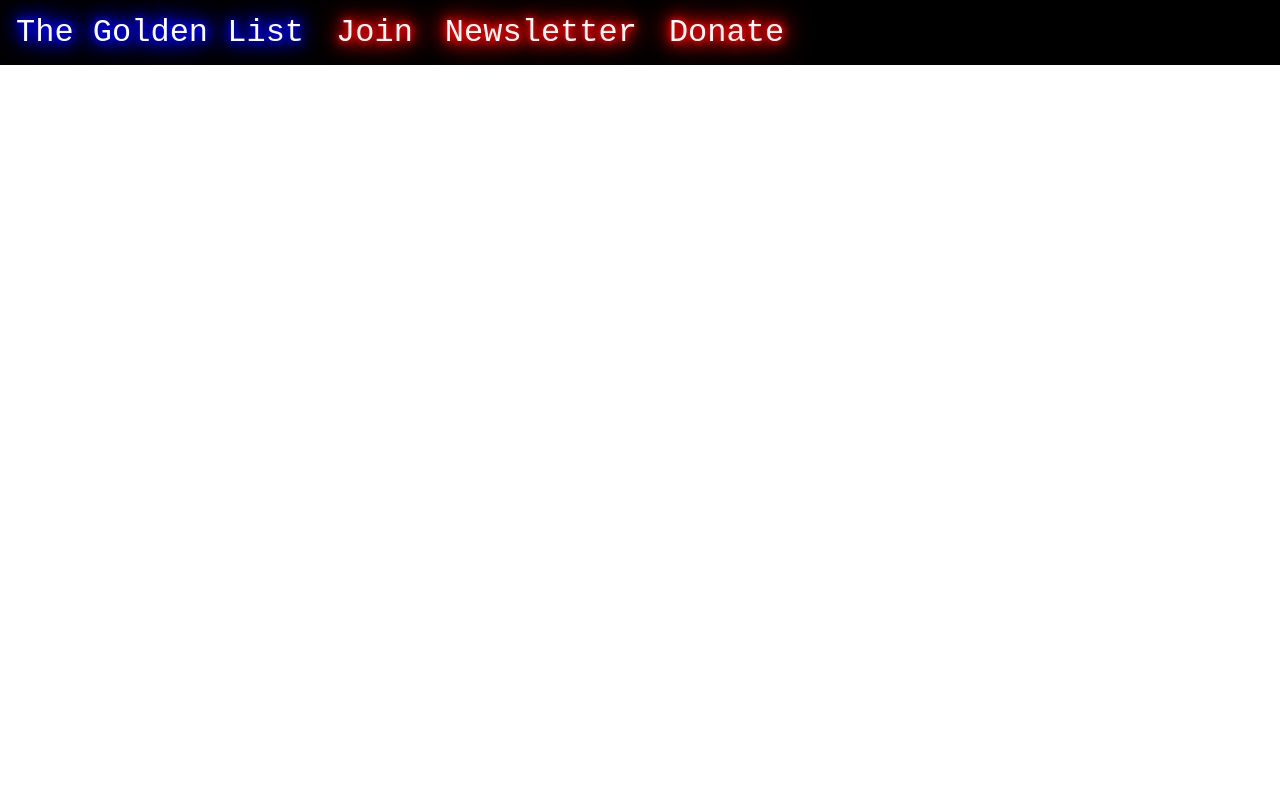
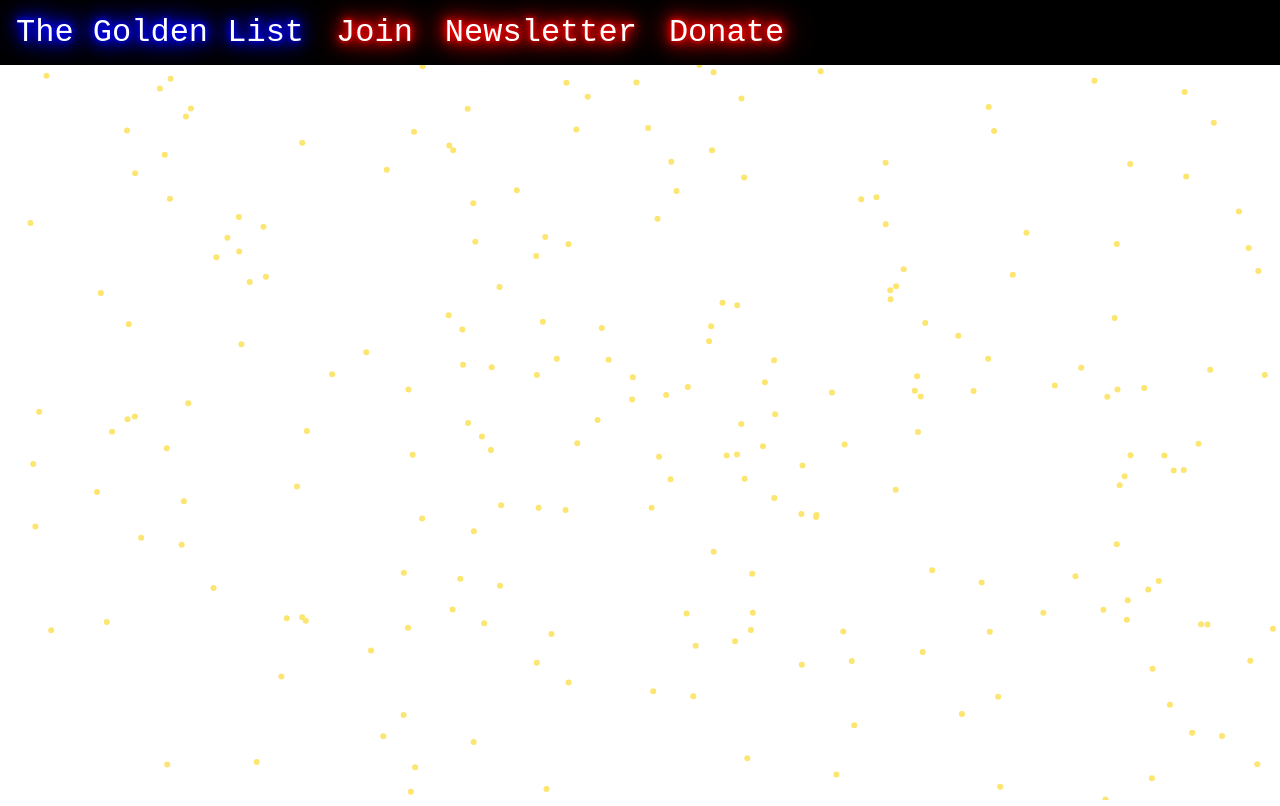
Before and after one commit to loopskywalker1/boolean_bandit, a plain HTML site: page index.html in a window 1280 px wide. Drawn offline with Linux system fonts and the light colour scheme.

Commit message:
Update index.html

```diff
--- a/index.html
+++ b/index.html
@@ -60,7 +60,7 @@
     particlesJS('particles-js', {
     particles: {
       number: { value: 200 },
-      color: { value: '#ffffff' }, // Change the color as per your need
+      color: { value: '#FCE570' },
       shape: { type: 'circle' },
       size: { value: 3 },
       line_linked: { enable: false },
```
